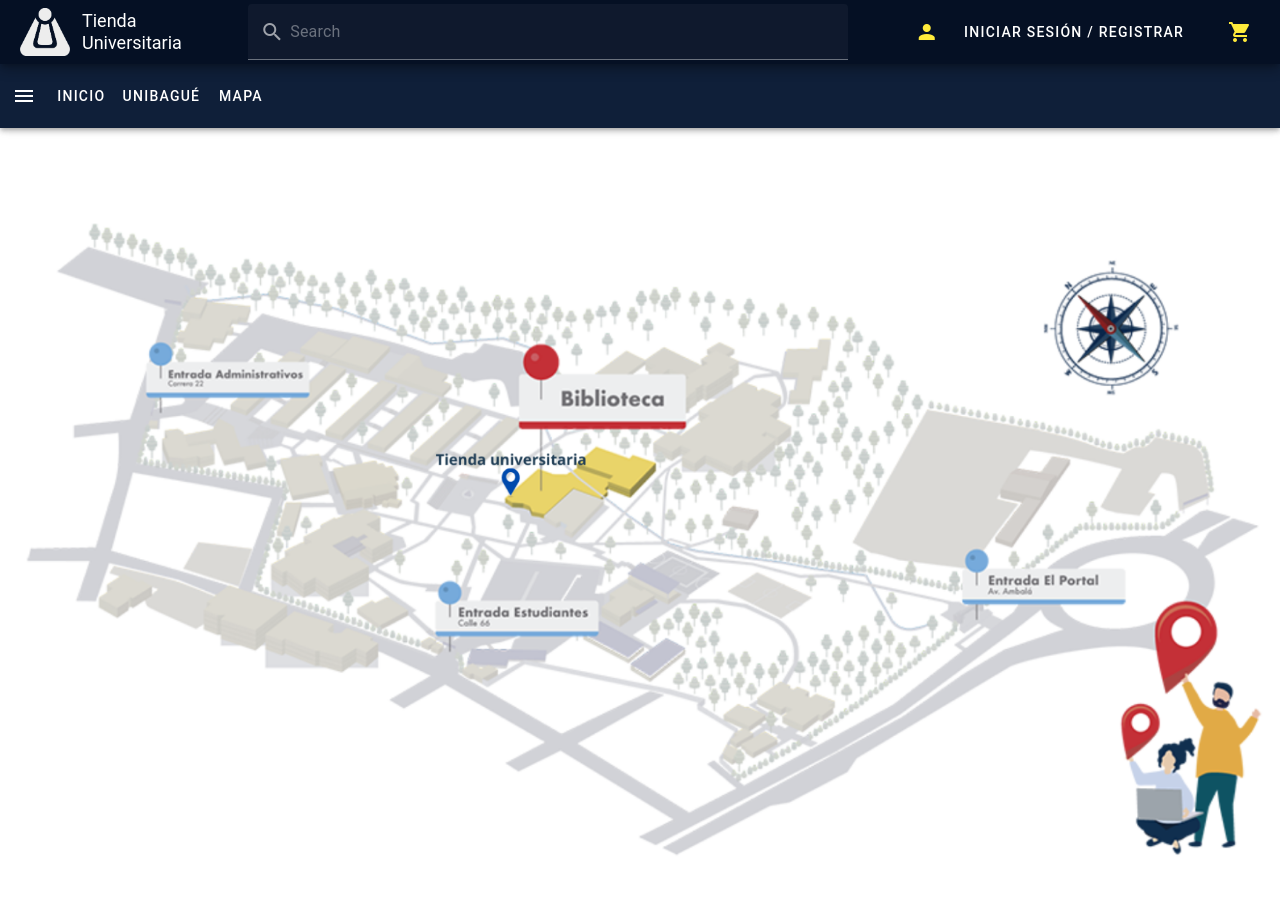
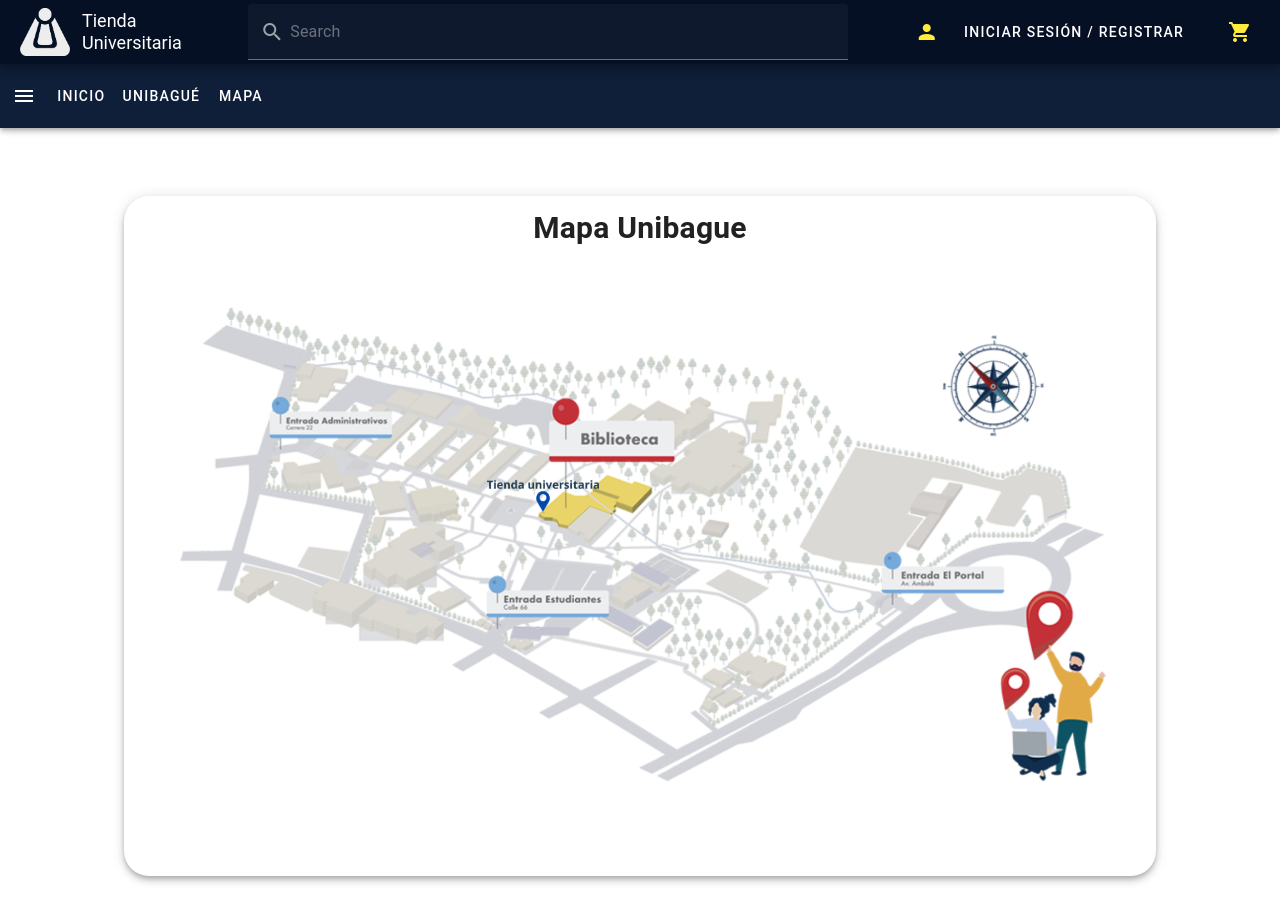
Before and after one commit to Konan03/unitienda-front, a Vue app: page /map in a window 1280 px wide. Shown: the top 922 px of the page. Built offline with nearby package versions, Linux system fonts and the light colour scheme.

Commit message:
fixed map

```diff
--- a/src/components/navbar/map/Map.vue
+++ b/src/components/navbar/map/Map.vue
@@ -1,6 +1,42 @@
 <template>
- <v-img src="/src/assets/img/image 35.png"></v-img>
-</template>
+    <v-container class="d-flex justify-center">
+      <v-card
+        class="mx-auto my-5 border-shadow"
+        outlined
+        elevation="5"
+        max-width="2000px"
+      >
+        <v-card-title>
+          <h2 class="text-center">Mapa Unibague</h2>
+        </v-card-title>
+        <v-card-text class="d-flex justify-center">
+          <v-img
+            src="/src/assets/img/image 35.png"
+            width="1000px"
+            height="600px"
+            class="zoom-on-hover "
+          ></v-img>
+        </v-card-text>
+      </v-card>
+    </v-container>
+  </template>
 
-<script setup>
-</script>
+  <script setup>
+  </script>
+
+  <style scoped>
+  .border-shadow {
+    box-shadow: 0px 4px 12px rgba(0, 0, 0, 0.1); /* Sombreado */
+    border-radius: 25px;
+  }
+
+
+  /* Efecto de zoom */
+  .zoom-on-hover {
+    transition: transform 0.3s ease; /* Suavizado del zoom */
+  }
+
+  .zoom-on-hover:hover {
+    transform: scale(1.5); /* Aumenta el tamaño de la imagen al pasar el cursor */
+  }
+  </style>
```
